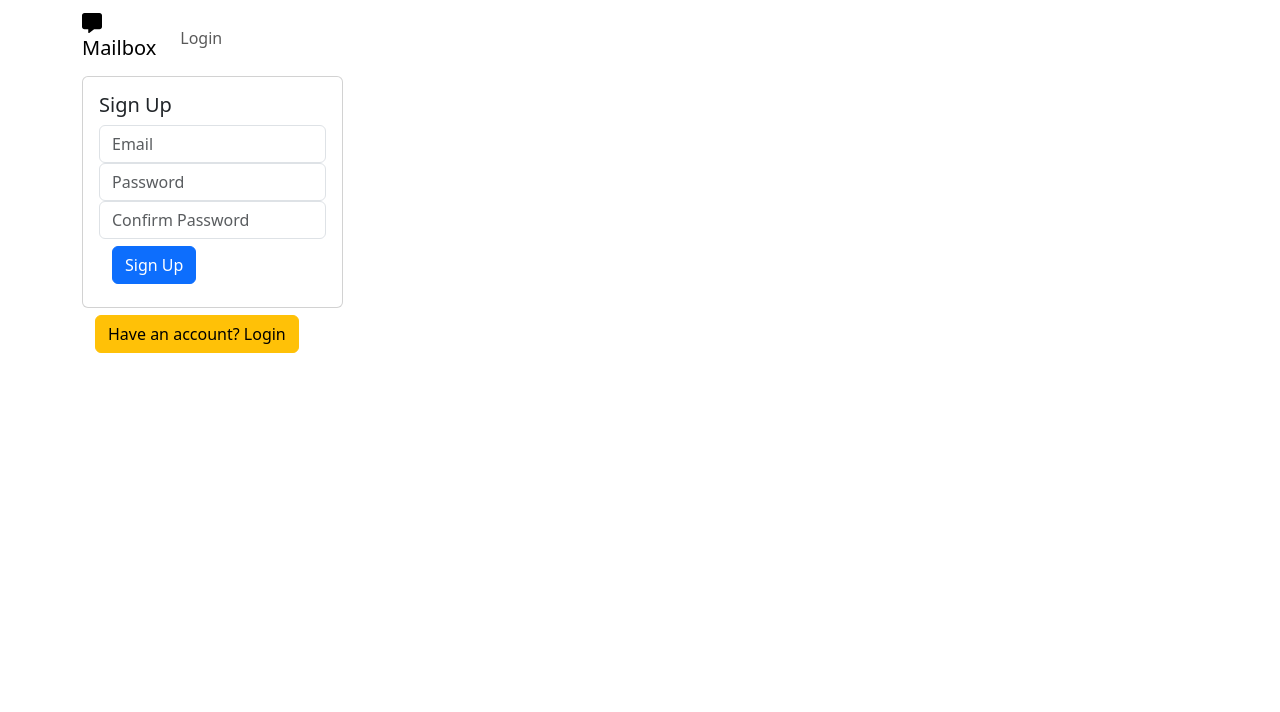
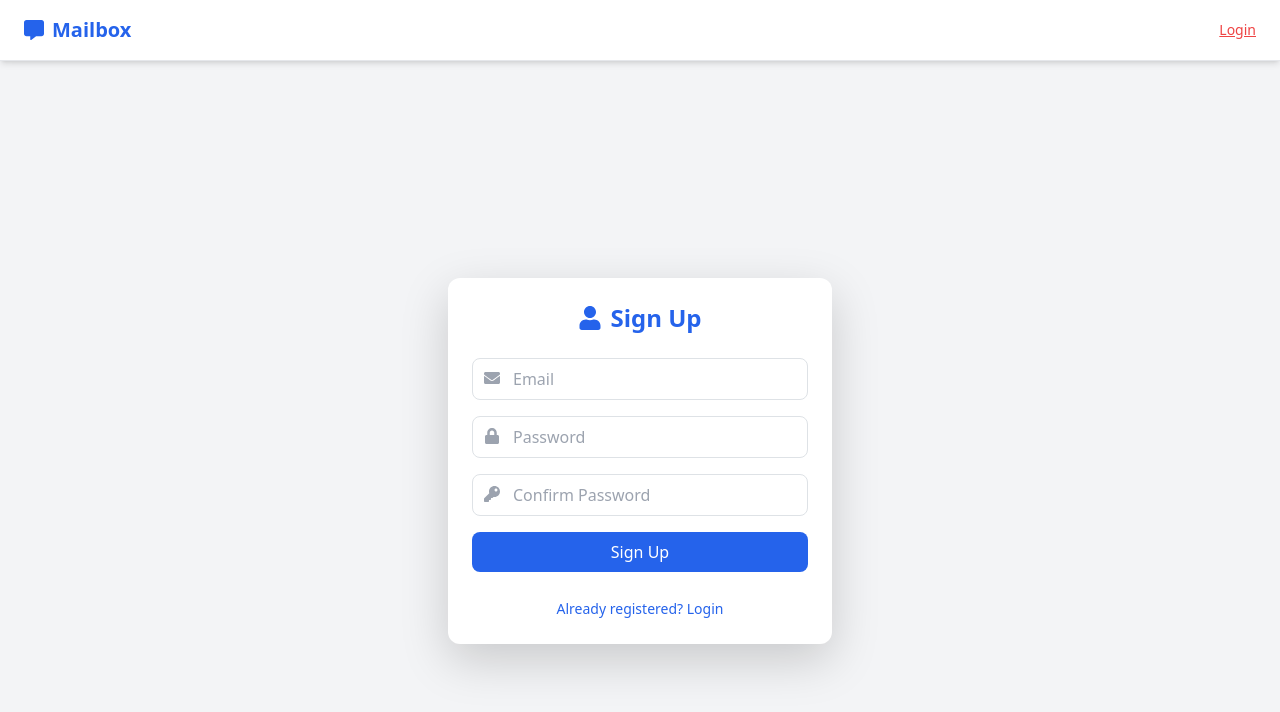
Before and after one commit to Tiwari0808/Mailbox-firebase-email-app-, a React (Vite) app: page /login in a window 1280 px wide. Shown: the top 712 px of the page. Built offline with nearby package versions, Linux system fonts and the light colour scheme.

Commit message:
fixed UI using tailwind

```diff
--- a/src/App.jsx
+++ b/src/App.jsx
@@ -3,8 +3,8 @@ import Loginpage from "./pages/Loginpage";
 import ComposeMail from "./pages/ComposeMail";
 import Inbox from "./pages/Inbox";
 import MainNavbar from "./components/MainNavbar";
-import { ToastContainer } from "react-toastify";
-import "react-toastify/dist/ReactToastify.css";
+// import { ToastContainer } from "react-toastify";
+// import "react-toastify/dist/ReactToastify.css";
 import SentMail from "./pages/SentMail";
 import ProtectedRoute from "./components/ProtectedRoute";
 
@@ -19,7 +19,7 @@ const App = () => {
         <Route path="/composeMail" element={<ProtectedRoute><ComposeMail /></ProtectedRoute>} />
         <Route path="/sentMail" element={<ProtectedRoute><SentMail/></ProtectedRoute>} />
       </Routes>
-      <ToastContainer />
+      {/* <ToastContainer /> */}
     </>
   );
 };
--- a/src/components/MainNavbar.jsx
+++ b/src/components/MainNavbar.jsx
@@ -1,33 +1,107 @@
-import { Container, Nav, Navbar } from 'react-bootstrap'
-import { FaMessage } from 'react-icons/fa6'
-import { Link } from 'react-router-dom'
-import { logout } from '../store/logout'
-import { useState } from 'react'
-// import './mainNavbar.css'
+import { Link, useLocation } from 'react-router-dom';
+import { FaMessage } from 'react-icons/fa6';
+import { FaBars, FaTimes } from 'react-icons/fa';
+import { logout } from '../store/logout';
+import { useAuth } from '../context/AuthContext';
+import { useState } from 'react';
 
 const MainNavbar = () => {
-   const [isAuth,setIsAuth] = useState(false);
-   const authHandeler = ()=>{
-    setIsAuth((!!localStorage.getItem('user_id')))
-   }
+  const { isAuth } = useAuth();
+  const location = useLocation();
+  const [menuOpen, setMenuOpen] = useState(false);
 
+  const navLinks = [
+    { path: '/', label: 'Inbox' },
+    { path: '/composeMail', label: 'Send' },
+    { path: '/sentMail', label: 'Sent Mails' },
+  ];
+
+  const toggleMenu = () => {
+    setMenuOpen((prev) => !prev);
+  };
+
+  const closeMenu = () => {
+    setMenuOpen(false);
+  };
 
   return (
-    <Navbar expand='lg'>
-        <Container className='nav-content-div'>
-          <Navbar.Brand><FaMessage /> Mailbox</Navbar.Brand>
-          <Navbar.Toggle aria-controls="basic-navbar-nav" />
-          <Navbar.Collapse id="basic-navbar-nav">
-            <Nav>
-              {isAuth&&<Nav.Link as={Link} to={'/'}>Inbox</Nav.Link>}
-              {isAuth&&<Nav.Link as={Link} to={'/composeMail'}>Send</Nav.Link>}
-              {isAuth&&<Nav.Link as={Link} to={'/sentmail'}>Sent Mails</Nav.Link>}
-              <Nav.Link onClick={()=>logout()} as={Link} to={'/login'}>{isAuth?'Logout':'Login'}</Nav.Link>
-            </Nav>
-          </Navbar.Collapse>
-        </Container>
-    </Navbar>
-  )
-}
+    <nav className="bg-white shadow-md border-b border-gray-200 sticky top-0 z-50">
+      <div className="max-w-7xl mx-auto px-4 py-3 flex items-center justify-between">
+        {/* Brand */}
+        <div className="flex items-center gap-2 text-blue-600 font-semibold text-xl">
+          <FaMessage />
+          <span>Mailbox</span>
+        </div>
 
-export default MainNavbar
+        {/* Desktop Links */}
+        <div className="hidden md:flex gap-6 items-center">
+          {isAuth &&
+            navLinks.map((link) => (
+              <Link
+                key={link.path}
+                to={link.path}
+                className={`text-sm font-medium transition-colors ${
+                  location.pathname === link.path
+                    ? 'text-blue-600 border-b-2 border-blue-600 pb-1'
+                    : 'text-gray-700 hover:text-blue-500'
+                }`}
+              >
+                {link.label}
+              </Link>
+            ))}
+
+          <Link
+            to="/login"
+            onClick={logout}
+            className="text-sm font-medium text-red-500 hover:text-red-600 transition"
+          >
+            {isAuth ? 'Logout' : 'Login'}
+          </Link>
+        </div>
+
+        {/* Hamburger for mobile */}
+        <div className="md:hidden">
+          <button onClick={toggleMenu} className="text-xl text-gray-700">
+            {menuOpen ? <FaTimes /> : <FaBars />}
+          </button>
+        </div>
+      </div>
+
+      {/* Mobile Menu */}
+      {menuOpen && (
+        <div className="md:hidden px-4 pb-4">
+          <div className="flex flex-col gap-3">
+            {isAuth &&
+              navLinks.map((link) => (
+                <Link
+                  key={link.path}
+                  to={link.path}
+                  onClick={closeMenu}
+                  className={`text-sm font-medium ${
+                    location.pathname === link.path
+                      ? 'text-blue-600 border-b border-blue-600 pb-1'
+                      : 'text-gray-700 hover:text-blue-500'
+                  }`}
+                >
+                  {link.label}
+                </Link>
+              ))}
+
+            <Link
+              to="/login"
+              onClick={() => {
+                logout();
+                closeMenu();
+              }}
+              className="text-sm font-medium text-red-500 hover:text-red-600 transition"
+            >
+              {isAuth ? 'Logout' : 'Login'}
+            </Link>
+          </div>
+        </div>
+      )}
+    </nav>
+  );
+};
+
+export default MainNavbar;
--- a/src/components/encodeEmail.jsx
+++ b/src/components/encodeEmail.jsx
@@ -1,4 +1,4 @@
 export const encodeEmail = (email) => {
-  if (!email) return ""; // or throw new Error("Invalid email")
+  if (!email) return "";
   return email.replace(/\./g, "_");
 };
--- a/src/main.jsx
+++ b/src/main.jsx
@@ -5,12 +5,18 @@ import 'bootstrap/dist/css/bootstrap.min.css';
 import './index.css';
 import 'react-toastify/dist/ReactToastify.css';
 import { BrowserRouter } from "react-router-dom";
+import { AuthProvider } from "./context/AuthContext.jsx";
+import { ToastProvider } from "./store/ToastProvider.jsx";
 
 
 
 createRoot(document.getElementById("root")).render(
-<BrowserRouter>
-<App />
-</BrowserRouter>
+    <ToastProvider>
+        <BrowserRouter>
+            <AuthProvider>
+                <App />
+            </AuthProvider>
+        </BrowserRouter>
+    </ToastProvider>
 
 );
--- a/src/pages/Loginpage.jsx
+++ b/src/pages/Loginpage.jsx
@@ -1,8 +1,17 @@
+import { useRef, useState } from 'react';
+import { useNavigate } from 'react-router-dom';
 import { ref, set } from 'firebase/database';
-import { useRef, useState } from 'react';
-import { Button, Card, Col, Container, Form, Row, Spinner } from 'react-bootstrap';
-import { useNavigate } from 'react-router-dom';
 import { db } from '../store/firebase';
+import { useAuth } from '../context/AuthContext';
+import {
+  FaUser,
+  FaEnvelope,
+  FaLock,
+  FaKey,
+  FaSpinner,
+  FaSignInAlt,
+} from 'react-icons/fa';
+import { useToast } from '../store/ToastProvider';
 
 const Loginpage = () => {
   const [isLogin, setisLogin] = useState(false);
@@ -11,92 +20,133 @@ const Loginpage = () => {
   const passwordInputRef = useRef();
   const confirmPasswordInputRef = useRef();
   const navigate = useNavigate();
-    const api_key = 'AIzaSyDgWsZEMu5cguQm33Qy0mn-YuJBBSrB6uE';
-    let url;
+  const api_key = import.meta.env.VITE_API_KEY;
+  const { login } = useAuth();
+  const { showToast } = useToast();
 
   const submitHandler = async (e) => {
     e.preventDefault();
+    const email = emailInputRef.current.value;
+    const password = passwordInputRef.current.value;
+    const confirmPassword = confirmPasswordInputRef?.current?.value;
 
-        if (isLogin) {
-            url = `https://identitytoolkit.googleapis.com/v1/accounts:signInWithPassword?key=${api_key}`;
-        } else {
-            url = `https://identitytoolkit.googleapis.com/v1/accounts:signUp?key=${api_key}`;
+    if (!isLogin && password !== confirmPassword) {
+      showToast('Password did not match','error');
+      return;
     }
 
-        if (!isLogin && passwordInputRef.current.value !== confirmPasswordInputRef.current.value) {
-            alert('Password did not matched');
-            return;
-        }
+    const url = isLogin
+      ? `https://identitytoolkit.googleapis.com/v1/accounts:signInWithPassword?key=${api_key}`
+      : `https://identitytoolkit.googleapis.com/v1/accounts:signUp?key=${api_key}`;
 
     try {
       setIsLoading(true);
       const res = await fetch(url, {
         method: 'POST',
         body: JSON.stringify({
-                    email: emailInputRef.current.value,
-                    password: passwordInputRef.current.value,
+          email,
+          password,
           returnSecureToken: true,
         }),
       });
+
+      const data = await res.json();
       setIsLoading(false);
-            const data = await res.json();
+
+      if (!res.ok) {
+        showToast(data.error.message || 'Authentication Failed','error');
+        return;
+      }
+
       const user_id = data.localId;
       const user_email = data.email;
-            localStorage.setItem('user_id',user_id);
-            localStorage.setItem('user_email',user_email);
+      login(user_id, user_email);
 
-            if(!isLogin){
-                await set(ref(db,`users/${user_id}`),{
-                    email:user_email
-                })
+      if (!isLogin) {
+        await set(ref(db, `users/${user_id}`), {
+          email: user_email,
+        });
       }
 
-            if (res.ok) {
-                navigate('/')
-                alert(isLogin ? 'Login Successful' : 'Signup Successful');
-
-            } else {
-                alert(data.error.message || 'Authentication Failed');
-            }
+      navigate('/');
+      showToast(isLogin ? 'Login Successful' : 'Signup Successful');
     } catch (error) {
-            console.log(error);
-        }
-
-        emailInputRef.current.value = '';
-        passwordInputRef.current.value = '';
-        if (!isLogin) {
-            confirmPasswordInputRef.current.value = '';
+      console.error(error);
     }
   };
 
   return (
-        <Container>
-            <Row id="main-row">
-                <Col md={5} lg={3}>
-                    <Card>
-                        <Card.Body id="form-body">
-                            <Card.Title>{isLogin ? 'Login' : 'Sign Up'}</Card.Title>
-                            <Form className="form-input" onSubmit={submitHandler}>
-                                <Form.Group>
-                                    <Form.Control ref={emailInputRef} type="email" placeholder="Email" required />
-                                    <Form.Control ref={passwordInputRef} type="password" placeholder="Password" required />
-                                    {!isLogin && <Form.Control ref={confirmPasswordInputRef} type="password" placeholder="Confirm Password" required />}
-                                </Form.Group>
-                                <div className="btn">
-                                    {isLoading && <Spinner />}
-                                    {!isLoading && <Button id="btn1" type="submit">{isLogin ? 'Login' : 'Sign Up'}</Button>}
+    <div className="min-h-screen flex items-center justify-center bg-gray-100 px-4">
+      <div className="bg-white shadow-lg rounded-xl p-6 w-full max-w-sm space-y-6">
+        <h2 className="text-center text-2xl font-semibold text-blue-600 flex items-center justify-center gap-2">
+          {isLogin ? <FaSignInAlt /> : <FaUser />}
+          {isLogin ? 'Login' : 'Sign Up'}
+        </h2>
+
+        <form onSubmit={submitHandler} className="space-y-4">
+          <div className="relative">
+            <FaEnvelope className="absolute left-3 top-3 text-gray-400" />
+            <input
+              ref={emailInputRef}
+              type="email"
+              placeholder="Email"
+              required
+              className="pl-10 w-full py-2 border rounded-lg focus:ring-2 focus:ring-blue-500 outline-none"
+            />
           </div>
-                            </Form>
-                        </Card.Body>
-                    </Card>
-                    <div className="btn">
-                        <Button onClick={() => setisLogin(!isLogin)} variant="warning">
-                            {!isLogin ? 'Have an account? Login' : 'Sign Up Now'}
-                        </Button>
+
+          <div className="relative">
+            <FaLock className="absolute left-3 top-3 text-gray-400" />
+            <input
+              ref={passwordInputRef}
+              type="password"
+              placeholder="Password"
+              required
+              className="pl-10 w-full py-2 border rounded-lg focus:ring-2 focus:ring-blue-500 outline-none"
+            />
           </div>
-                </Col>
-            </Row>
-        </Container>
+
+          {!isLogin && (
+            <div className="relative">
+              <FaKey className="absolute left-3 top-3 text-gray-400" />
+              <input
+                ref={confirmPasswordInputRef}
+                type="password"
+                placeholder="Confirm Password"
+                required
+                className="pl-10 w-full py-2 border rounded-lg focus:ring-2 focus:ring-blue-500 outline-none"
+              />
+            </div>
+          )}
+
+          <button
+            type="submit"
+            className="w-full bg-blue-600 text-white py-2 rounded-lg font-medium hover:bg-blue-700 transition"
+            disabled={isLoading}
+          >
+            {isLoading ? (
+              <span className="flex items-center justify-center gap-2">
+                <FaSpinner className="animate-spin" />
+                Processing...
+              </span>
+            ) : isLogin ? (
+              'Login'
+            ) : (
+              'Sign Up'
+            )}
+          </button>
+        </form>
+
+        <div className="text-center">
+          <button
+            onClick={() => setisLogin((prev) => !prev)}
+            className="text-blue-600 hover:underline text-sm"
+          >
+            {isLogin ? 'Don’t have an account? Sign Up' : 'Already registered? Login'}
+          </button>
+        </div>
+      </div>
+    </div>
   );
 };
 
--- /dev/null
+++ b/src/store/ToastProvider.jsx
@@ -0,0 +1,27 @@
+// src/components/ui/ToastProvider.jsx
+import { createContext, useContext, useState } from "react";
+
+const ToastContext = createContext();
+
+export const ToastProvider = ({ children }) => {
+  const [toast, setToast] = useState(null);
+
+  const showToast = (message, type = "success", duration = 3000) => {
+    setToast({ message, type });
+    setTimeout(() => setToast(null), duration);
+  };
+
+  return (
+    <ToastContext.Provider value={{ showToast }}>
+      {children}
+      {toast && (
+        <div className={`fixed top-5 right-5 z-50 px-4 py-2 rounded shadow-lg text-white transition-all duration-300
+          ${toast.type === "success" ? "bg-green-500" : toast.type === "error" ? "bg-red-500" : "bg-blue-500"}`}>
+          {toast.message}
+        </div>
+      )}
+    </ToastContext.Provider>
+  );
+};
+
+export const useToast = () => useContext(ToastContext);
--- a/src/store/logout.jsx
+++ b/src/store/logout.jsx
@@ -1,4 +1,3 @@
-import React from 'react'
 
 export const logout = () => {
     localStorage.removeItem('user_id');
```
Also changed, not shown: src/context/AuthContext.jsx (+22 -23 lines), src/pages/ComposeMail.jsx (+91 -39 lines), src/pages/Inbox.jsx (+40 -38 lines), src/pages/SentMail.jsx (+40 -36 lines), src/store/firebase.jsx (+1 -7 lines), 2 other files (tests, documents, lock files or other folders). Lines whose indentation alone changed are shown as unchanged.
